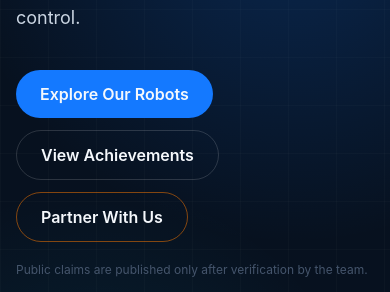
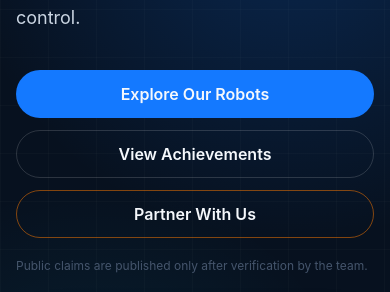
Before and after one commit to mahirlabib478-del/robotics-team, a Next.js app: page / in a window 390 px wide. Shown: the part 471-763 px from the top of the page. Built offline with nearby package versions, Linux system fonts and the light colour scheme; no server answers; the database is empty.

Commit message:
fix: improve mobile homepage hero actions

```diff
--- a/app/page.tsx
+++ b/app/page.tsx
@@ -39,10 +39,10 @@ export default async function Home() {
             <p className="mt-7 max-w-2xl text-lg leading-8 text-slate-300">
               Team Stellar designs, builds, tests and documents robotics systems across mechanical engineering, embedded electronics, software, AI and autonomous control.
             </p>
-            <div className="mt-9 flex flex-wrap gap-3">
-              <Link href="/robots" className="rounded-full bg-[#1479ff] px-6 py-3 font-semibold transition hover:bg-[#1479ff]/85 focus-visible:outline focus-visible:outline-2 focus-visible:outline-offset-4 focus-visible:outline-[#19d3ff]">Explore Our Robots</Link>
-              <Link href="/achievements" className="rounded-full border border-white/15 px-6 py-3 font-semibold transition hover:border-white/30 focus-visible:outline focus-visible:outline-2 focus-visible:outline-offset-4 focus-visible:outline-[#19d3ff]">View Achievements</Link>
-              <Link href="/sponsors" className="rounded-full border border-[#ff7a00]/50 px-6 py-3 font-semibold text-[#ffb36f] transition hover:bg-[#ff7a00]/10 focus-visible:outline focus-visible:outline-2 focus-visible:outline-offset-4 focus-visible:outline-[#19d3ff]">Partner With Us</Link>
+            <div className="mt-9 flex flex-col gap-3 sm:flex-row sm:flex-wrap sm:items-center">
+              <Link href="/robots" className="inline-flex min-h-12 w-full items-center justify-center rounded-full bg-[#1479ff] px-6 py-3 text-center font-semibold leading-snug transition hover:bg-[#1479ff]/85 focus-visible:outline focus-visible:outline-2 focus-visible:outline-offset-4 focus-visible:outline-[#19d3ff] sm:w-auto">Explore Our Robots</Link>
+              <Link href="/achievements" className="inline-flex min-h-12 w-full items-center justify-center rounded-full border border-white/15 px-6 py-3 text-center font-semibold leading-snug transition hover:border-white/30 focus-visible:outline focus-visible:outline-2 focus-visible:outline-offset-4 focus-visible:outline-[#19d3ff] sm:w-auto">View Achievements</Link>
+              <Link href="/sponsors" className="inline-flex min-h-12 w-full items-center justify-center rounded-full border border-[#ff7a00]/50 px-6 py-3 text-center font-semibold leading-snug text-[#ffb36f] transition hover:bg-[#ff7a00]/10 focus-visible:outline focus-visible:outline-2 focus-visible:outline-offset-4 focus-visible:outline-[#19d3ff] sm:w-auto">Partner With Us</Link>
             </div>
             <p className="mt-5 text-xs text-slate-600">Public claims are published only after verification by the team.</p>
           </div>
```
